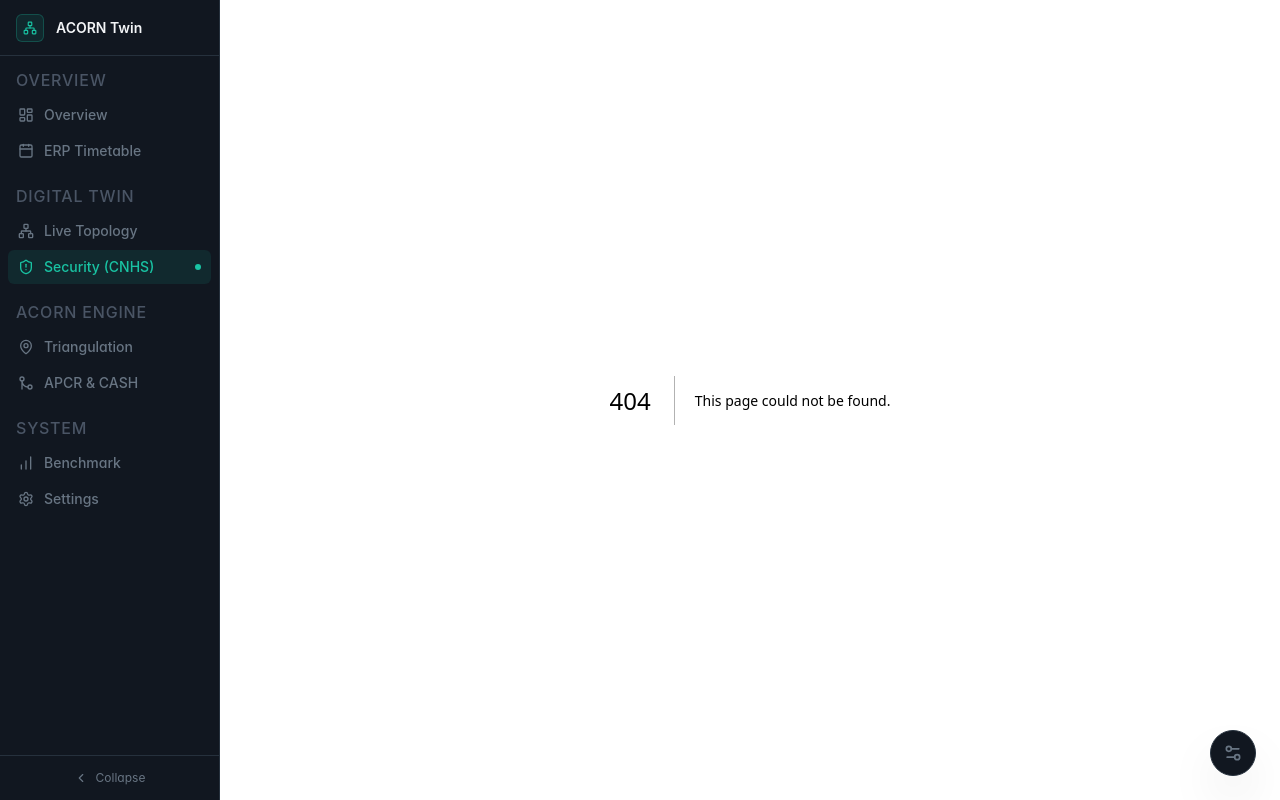
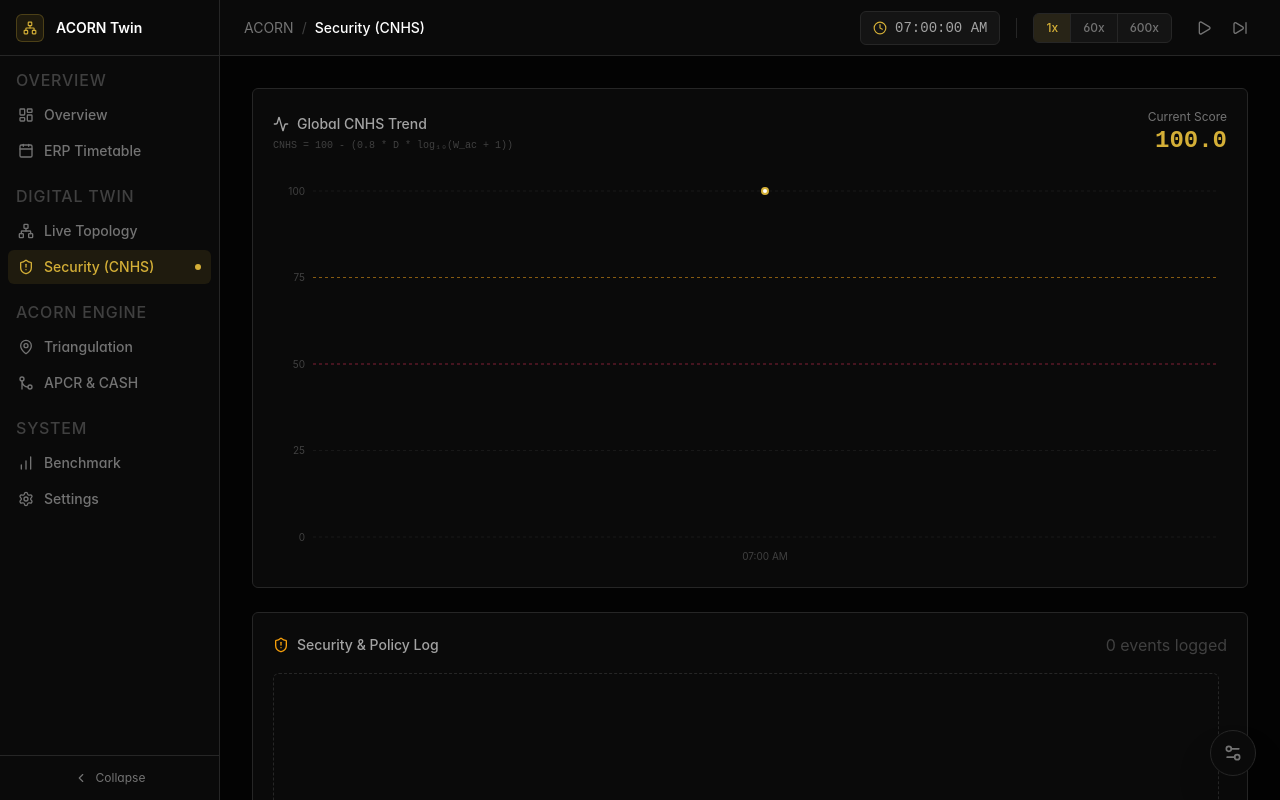
Before and after one commit to vedhan7/Computer-Networks-Semester-Project---Team-5, a Next.js app in the folder frontend/: page /security in a window 1280 px wide. Before the commit this address had no page. Built offline with nearby package versions, Linux system fonts and the light colour scheme.

Commit message:
feat: complete ui redesign with premium gold/black/white theme and fix 404 pages

```diff
--- /dev/null
+++ b/frontend/src/app/benchmark/page.tsx
@@ -0,0 +1,16 @@
+"use client";
+import TopBar from "@/components/TopBar";
+import BenchmarkOverlay from "@/components/BenchmarkOverlay";
+
+export default function BenchmarkPage() {
+  return (
+    <div className="flex flex-col h-full bg-bg w-full">
+      <TopBar title="System Benchmarks" />
+      <div className="flex-1 overflow-y-auto p-6 lg:p-8">
+        <div className="max-w-[1400px] mx-auto h-[500px]">
+          <BenchmarkOverlay />
+        </div>
+      </div>
+    </div>
+  );
+}
--- /dev/null
+++ b/frontend/src/app/conflicts/page.tsx
@@ -0,0 +1,22 @@
+"use client";
+import TopBar from "@/components/TopBar";
+import CashDecisions from "@/components/CashDecisions";
+import TIPSPipeline from "@/components/TIPSPipeline";
+
+export default function ConflictsPage() {
+  return (
+    <div className="flex flex-col h-full bg-bg w-full">
+      <TopBar title="APCR & CASH Conflicts" />
+      <div className="flex-1 overflow-y-auto p-6 lg:p-8">
+        <div className="max-w-[1400px] mx-auto space-y-6">
+          <div className="h-[400px]">
+            <CashDecisions />
+          </div>
+          <div>
+            <TIPSPipeline />
+          </div>
+        </div>
+      </div>
+    </div>
+  );
+}
--- a/frontend/src/app/globals.css
+++ b/frontend/src/app/globals.css
@@ -2,29 +2,29 @@
 @import url('https://fonts.googleapis.com/css2?family=Inter:wght@400;500;600;700&family=JetBrains+Mono:wght@400;500&display=swap');
 
 @theme {
-  /* Foundation surfaces */
-  --color-bg: #0B0F14;
-  --color-surface: #111720;
-  --color-surface-secondary: #161D26;
-  --color-surface-elevated: #1B2430;
-  --color-border: #26313D;
-  --color-border-subtle: #1E2733;
+  /* Foundation surfaces (Premium Black/White/Gold) */
+  --color-bg: #030303;
+  --color-surface: #0A0A0A;
+  --color-surface-secondary: #141414;
+  --color-surface-elevated: #1A1A1A;
+  --color-border: #262626;
+  --color-border-subtle: #171717;
 
   /* Text hierarchy */
-  --color-text-primary: #F3F5F7;
-  --color-text-secondary: #9AA6B2;
-  --color-text-muted: #687583;
-  --color-text-faint: #4A5565;
+  --color-text-primary: #FFFFFF;
+  --color-text-secondary: #A3A3A3;
+  --color-text-muted: #737373;
+  --color-text-faint: #404040;
 
-  /* Brand accent — restrained teal */
-  --color-accent: #19C3A3;
-  --color-accent-dim: rgba(25, 195, 163, 0.12);
-  --color-accent-border: rgba(25, 195, 163, 0.25);
+  /* Brand accent — Premium Gold */
+  --color-accent: #D4AF37;
+  --color-accent-dim: rgba(212, 175, 55, 0.1);
+  --color-accent-border: rgba(212, 175, 55, 0.3);
 
-  /* Semantic status */
-  --color-success: #22C55E;
+  /* Semantic status (Muted for premium feel) */
+  --color-success: #10B981;
   --color-warning: #F59E0B;
-  --color-danger: #EF4444;
+  --color-danger: #E11D48;
   --color-info: #3B82F6;
 }
 
--- /dev/null
+++ b/frontend/src/app/security/page.tsx
@@ -0,0 +1,22 @@
+"use client";
+import TopBar from "@/components/TopBar";
+import CnhsChart from "@/components/CnhsChart";
+import SecurityLog from "@/components/SecurityLog";
+
+export default function SecurityPage() {
+  return (
+    <div className="flex flex-col h-full bg-bg w-full">
+      <TopBar title="Security (CNHS)" />
+      <div className="flex-1 overflow-y-auto p-6 lg:p-8">
+        <div className="max-w-[1400px] mx-auto space-y-6">
+          <div className="h-[500px]">
+            <CnhsChart />
+          </div>
+          <div className="h-[400px]">
+            <SecurityLog />
+          </div>
+        </div>
+      </div>
+    </div>
+  );
+}
--- /dev/null
+++ b/frontend/src/app/settings/page.tsx
@@ -0,0 +1,18 @@
+"use client";
+import TopBar from "@/components/TopBar";
+import { Settings } from "lucide-react";
+
+export default function SettingsPage() {
+  return (
+    <div className="flex flex-col h-full bg-bg w-full">
+      <TopBar title="Settings" />
+      <div className="flex-1 overflow-y-auto p-6 lg:p-8 flex items-center justify-center">
+        <div className="text-center text-text-muted flex flex-col items-center gap-4">
+          <Settings className="w-12 h-12 opacity-50" />
+          <h2 className="text-xl font-medium text-text-secondary">System Settings</h2>
+          <p className="text-sm">Global ACORN Engine parameters are locked by the administrator.</p>
+        </div>
+      </div>
+    </div>
+  );
+}
--- /dev/null
+++ b/frontend/src/app/triangulation/page.tsx
@@ -0,0 +1,25 @@
+"use client";
+import TopBar from "@/components/TopBar";
+import TriangulationRadar from "@/components/TriangulationRadar";
+import NetworkTopology from "@/components/NetworkTopology";
+import { useEngineStore } from "@/store/engineStore";
+
+export default function TriangulationPage() {
+  const activeTriangulation = useEngineStore((state) => state.activeTriangulation);
+
+  return (
+    <div className="flex flex-col h-full bg-bg w-full">
+      <TopBar title="Spatial Triangulation" />
+      <div className="flex-1 overflow-y-auto p-6 lg:p-8">
+        <div className="max-w-[1400px] mx-auto grid grid-cols-1 lg:grid-cols-2 gap-6">
+          <div className="h-[600px] flex flex-col">
+            <TriangulationRadar result={activeTriangulation} />
+          </div>
+          <div className="h-[600px] flex flex-col">
+            <NetworkTopology />
+          </div>
+        </div>
+      </div>
+    </div>
+  );
+}
```
